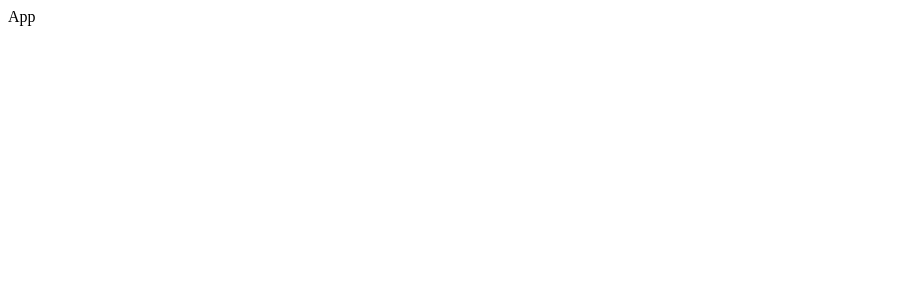
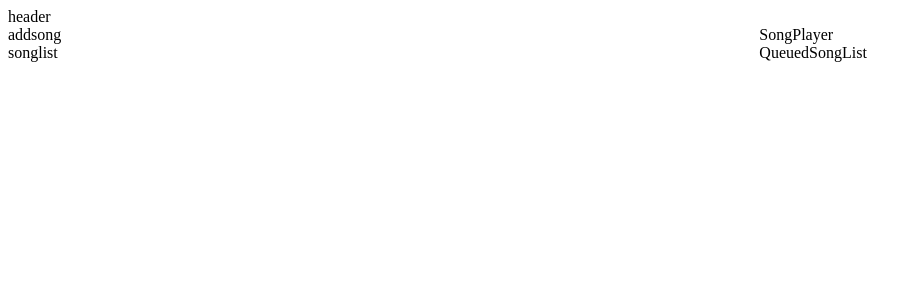
Before and after one commit to MykolaRudnev/apollo-music-shere, a React (Create React App) app: page / in a window 1280 px wide. Shown: the top 300 px of the page, without its empty margins (0-922 px from the left). Built offline with nearby package versions, Linux system fonts and the light colour scheme.

Commit message:
set up mock

```diff
--- a/src/App.js
+++ b/src/App.js
@@ -1,11 +1,27 @@
 import React from 'react';
+import Header from './components/Header';
+import AddSong from './components/AddSong';
+import SongList from './components/SongList';
+import SongPlayer from './components/SongPlayer';
+import { Grid } from '@material-ui/core';
 
 
 function App() {
   return (
-    <div className="App">
-      App
-    </div>
+    <>
+    <Header />
+    <Grid container spacing={3}>
+      <Grid item xs={12} md={7}>
+          <AddSong />
+          <SongList />
+      </Grid>
+      <Grid item xs={12} md={5}>
+        <SongPlayer />
+      </Grid>
+
+
+    </Grid>
+    </>
   );
 }
 
--- /dev/null
+++ b/src/components/AddSong.js
@@ -0,0 +1,8 @@
+import React from 'react'
+
+function AddSong () {
+    return <div>addsong</div>
+}
+
+
+export default AddSong ;
--- /dev/null
+++ b/src/components/Header.js
@@ -0,0 +1,8 @@
+import React from 'react'
+
+function Header () {
+    return <div>header</div>
+}
+
+
+export default Header ;
--- /dev/null
+++ b/src/components/QueuedSongList.js
@@ -0,0 +1,8 @@
+import React from 'react'
+
+function QueuedSongList () {
+    return <div>QueuedSongList</div>
+}
+
+
+export default QueuedSongList ;
--- /dev/null
+++ b/src/components/SongList.js
@@ -0,0 +1,8 @@
+import React from 'react'
+
+function SongList () {
+    return <div>songlist</div>
+}
+
+
+export default SongList ;
--- /dev/null
+++ b/src/components/SongPlayer.js
@@ -0,0 +1,14 @@
+import React from 'react'
+import QueuedSongList from './QueuedSongList'
+
+function SongPlayer () {
+    return (
+    <div>SongPlayer
+        <QueuedSongList />
+    </div>
+
+    )
+}
+
+
+export default SongPlayer ;
```
